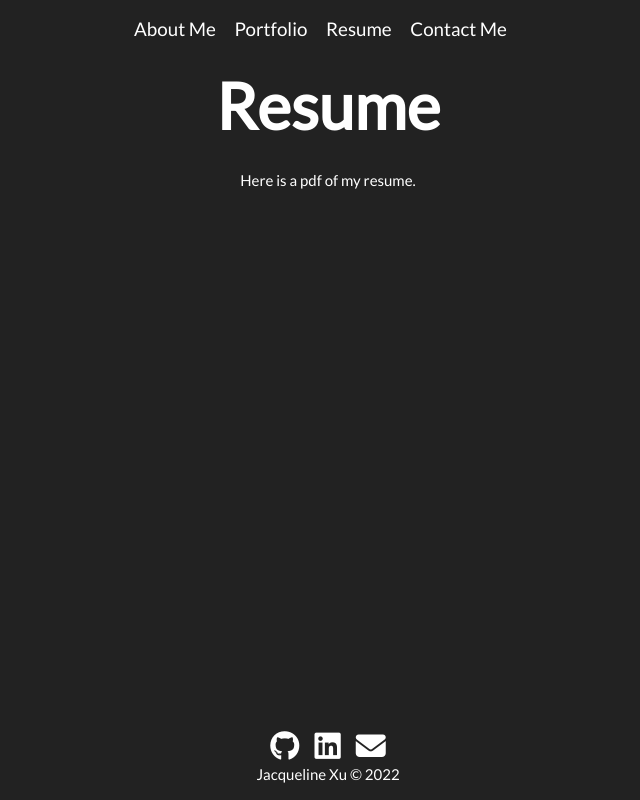
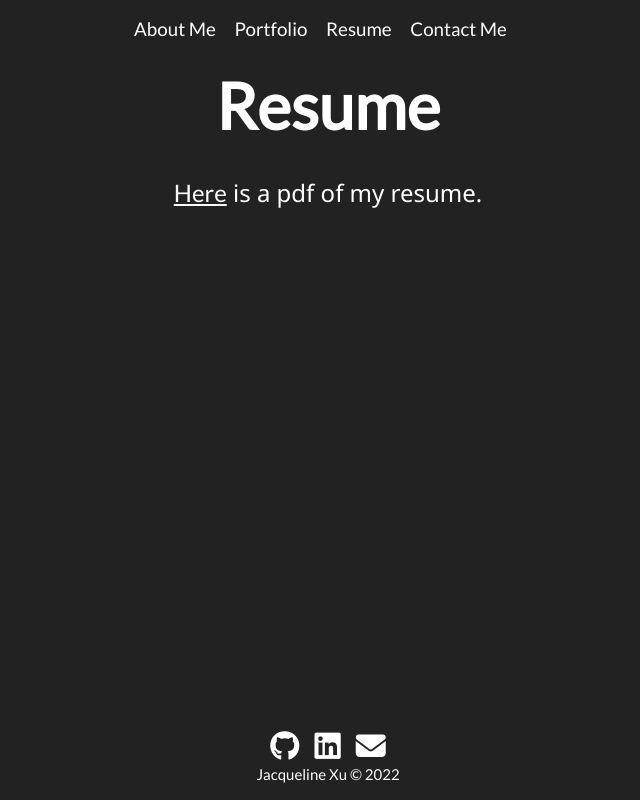
Before and after one commit to jqjacq/jqjacq.github.io, a React (Create React App) app: page /resume in a window 1280 px wide. Shown: the whole page, without its empty margins (312-952 px from the left). Built offline with nearby package versions, Linux system fonts and the light colour scheme; the HTML template or start-up script is replaced by a standard one.

Commit message:
file added to res

```diff
--- a/src/components/About.js
+++ b/src/components/About.js
@@ -8,7 +8,8 @@ export default function About() {
         <div className="intro w3-animate-opacity">
             <h1 className=" w3-animate-right"> Hello, 👋</h1>
             <h4 className=" w3-animate-left"> I'm Jacqueline. 😊 I go by JQ. </h4>
-            <h6 className=" w3-animate-right"> I'm a self-taught front end developer from NYC. 🗽 </h6>
+            <h6 className=" w3-animate-right"> I'm a self-taught front end developer from NYC. 🗽 <br></br></h6>
+
         <br></br>
         <p className="bold skills-container">Language/Frameworks</p>
           <img className="icons"src="https://cdn.jsdelivr.net/gh/devicons/devicon/icons/javascript/javascript-original.svg" alt="javascript" width="50" height="50"/>
--- a/src/components/Resume.js
+++ b/src/components/Resume.js
@@ -5,7 +5,10 @@ export default function Resume() {
     <>
     <header className="centerText w3-animate-left bold"> Resume </header>
     <div className="containerPad">
-            <p className="centerText">Here is a pdf of my resume.</p>
+            <h3 className="centerText">
+              <a className="resume"
+                href="../Res.pdf"
+                target="popup">Here</a> is a pdf of my resume.</h3>
     </div>
     </>
   )
--- a/src/index.css
+++ b/src/index.css
@@ -83,6 +83,15 @@ header {
 }
 .project-container .project-grid .project-description {
   font-size: 0.9rem;
+}
+
+.resume:hover {
+  color: white;
+  opacity: 0.75;
+}
+.resume:active {
+  font-weight: bolder;
+  transform: translateX(1px);
 }
 
 .contact-container {
--- a/src/index.scss
+++ b/src/index.scss
@@ -77,7 +77,17 @@ header {
         }
     .project-description {
         font-size: 0.9rem;
+        }
     }
+}
+.resume {
+    &:hover {
+        color: white;
+        opacity: 0.75;
+    }
+    &:active {
+        font-weight: bolder;
+        transform: translateX(1px);
     }
 }
 .contact-container { //CONTACT PAGE
@@ -130,6 +140,7 @@ header {
         opacity: 0.5;
     }
 }
+
 @media only screen and (max-width: 660px) {
     .about-container {
         display: block;
```
Also changed, not shown: 2 other files (tests, documents, lock files or other folders).
